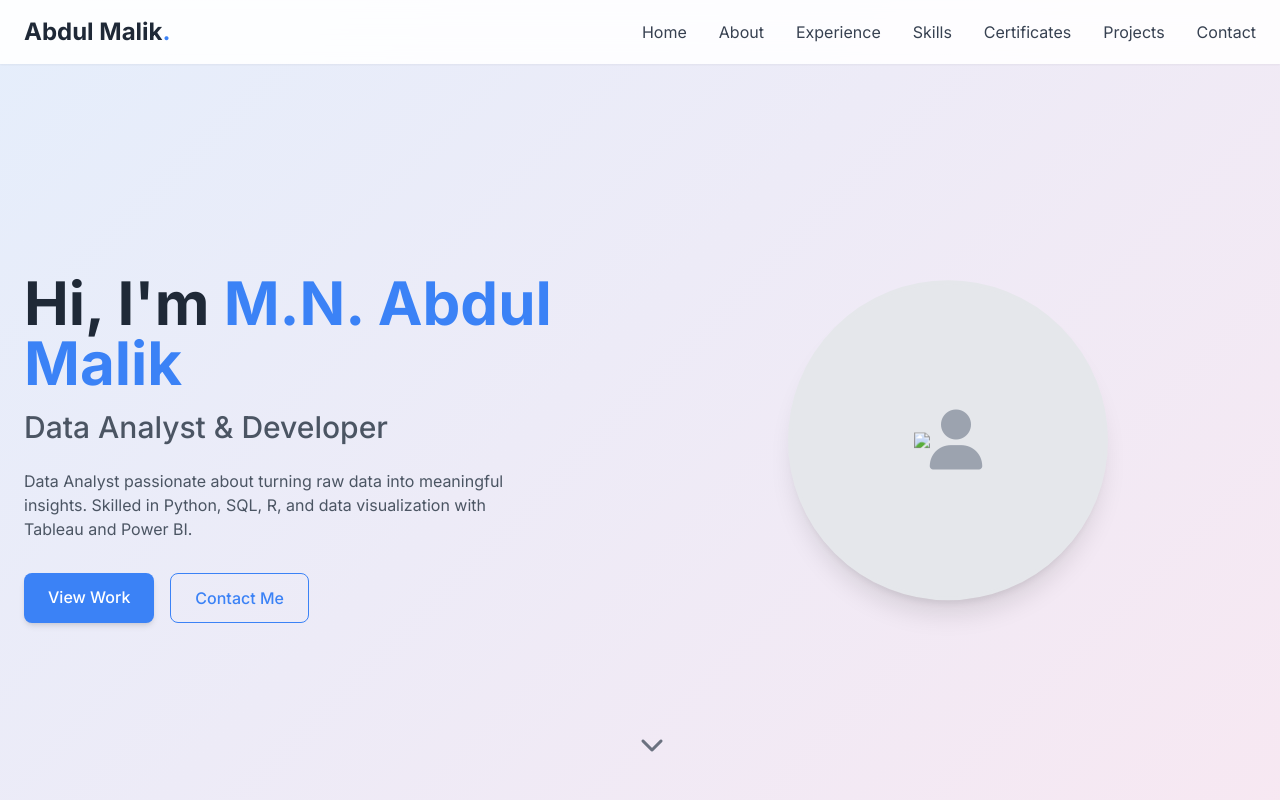
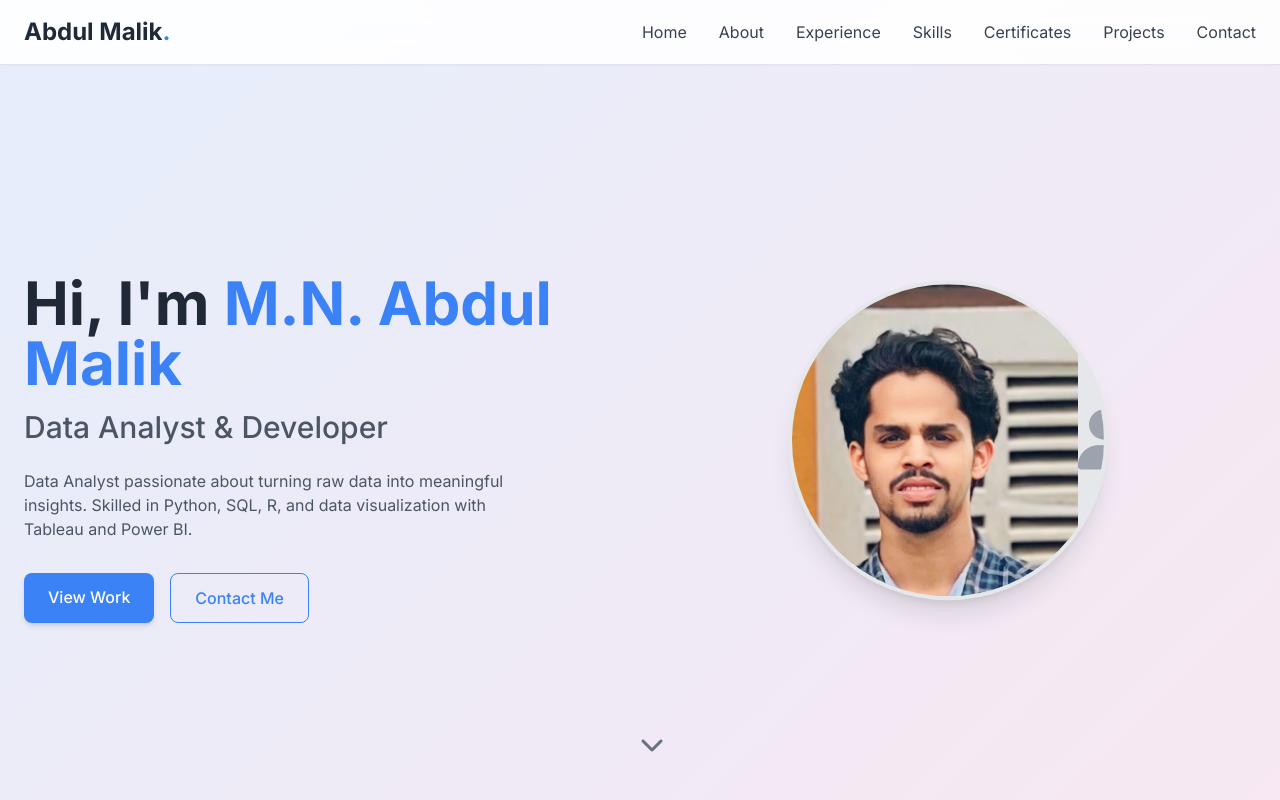
Before and after one commit to abdulmalik28/Portfolio, a plain HTML site: page index.html in a window 1280 px wide. Shown: the top 800 px of the page. Drawn offline with nearby package versions, Linux system fonts and the light colour scheme.

Commit message:
index.html

```diff
--- a/index.html
+++ b/index.html
@@ -159,7 +159,7 @@
             <div class="md:w-1/2 flex justify-center">
                 <div class="relative">
                     <div class="w-64 h-64 md:w-80 md:h-80 rounded-full overflow-hidden border-4 border-primary-100 shadow-xl bg-gray-200 flex items-center justify-center floating">
-                        <img src ="ptofile/jpg">
+                        <img src ="profile.jpg">
                         <i class="fas fa-user text-6xl text-gray-400"></i>
                     </div>
 
@@ -186,7 +186,7 @@
             <div class="flex flex-col md:flex-row items-center gap-12">
                 <div class="md:w-1/3 flex justify-center">
                     <div class="w-64 h-64 rounded-full overflow-hidden border-4 border-primary-100 shadow-lg bg-gray-200 flex items-center justify-center">
-                        <img src = "profile.jpg" >
+                        <img src ="profile.jpg" >
                     </div>
                 </div>
 
```
